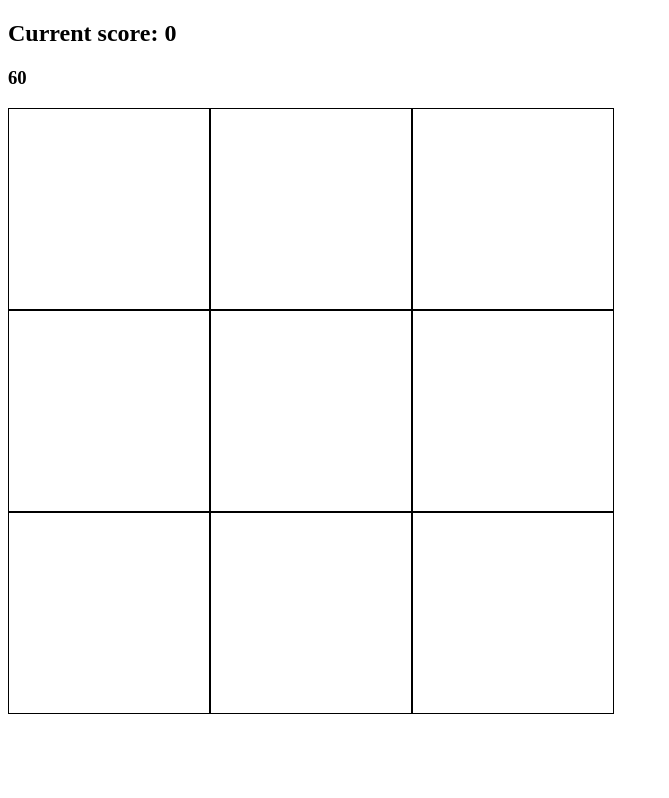
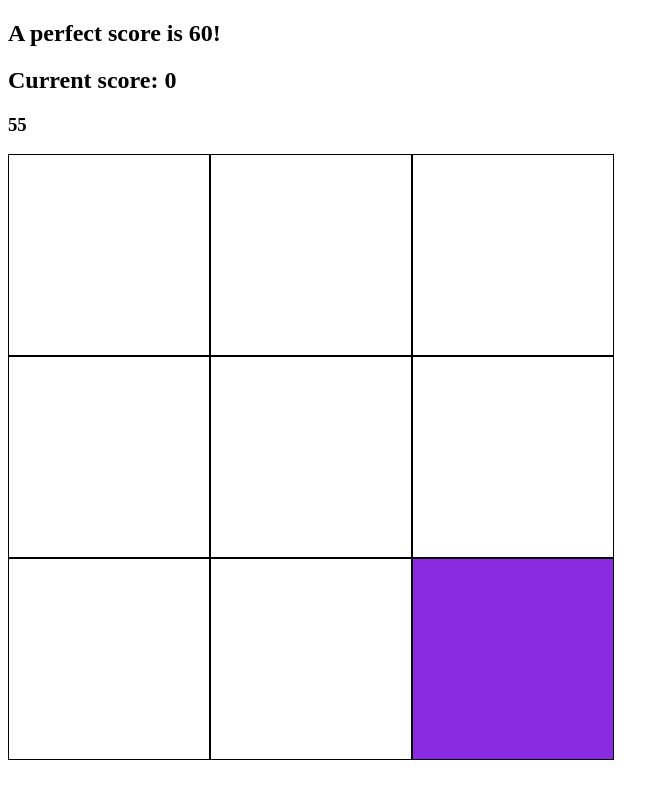
Before and after one commit to thegabe101/whac-a-mole-, a plain HTML site: page index.html in a window 1280 px wide. Shown: the whole page, without its empty margins (0-669 px from the left). Drawn offline with Linux system fonts and the light colour scheme.

Commit message:
added timer, need to add mole img

```diff
--- a/app.js
+++ b/app.js
@@ -1,3 +1,50 @@
 const gameSquares = document.querySelectorAll('.gameSquare');
 const mole = document.querySelector('.mole');
 let timeLeft = document.querySelector('#timeLeft');
+let score = document.querySelector('#score');
+let result = 0;
+let hitMole;
+let currentTime = 60;
+
+
+randomSquare = () => {
+    gameSquares.forEach(square => {
+        square.classList.remove('mole')
+    })
+
+    let randomSquare = gameSquares[Math.floor(Math.random() * 9)];
+    console.log(randomSquare);
+    console.log()
+    randomSquare.classList.add('mole');
+    hitMole = randomSquare.id;
+}
+
+gameSquares.forEach(square => {
+    square.addEventListener('mousedown', () => {
+        if (square.id == hitMole) {
+            result++;
+            score.innerHTML = result;
+            hitMole = null;
+        }
+    })
+})
+
+function moleyMovement() {
+    //Using a timer let to declare it later to stop moles movement
+    let timerId = null;
+    timerId = setInterval(randomSquare, 1000);
+}
+
+moleyMovement();
+
+function countDown() {
+    currentTime--
+    timeLeft.textContent = currentTime;
+    if (currentTime == 0) {
+        clearInterval(countDownTimerId);
+        clearInterval(timerId)
+        alert('GAME OVER || Your final score is ' + result);
+    }
+}
+
+let countDownTimerId = setInterval(countDown, 1000);
--- a/index.html
+++ b/index.html
@@ -8,6 +8,7 @@
 		<link rel="stylesheet" href="styles.css" />
 	</head>
 	<body>
+		<h2>A perfect score is 60!</h2>
 		<h2>Current score: <span id="score">0</span></h2>
 		<h3 id="timeLeft">60</h3>
 		<div class="gameGrid">
```
Also changed, not shown: mole.jpg (added).
